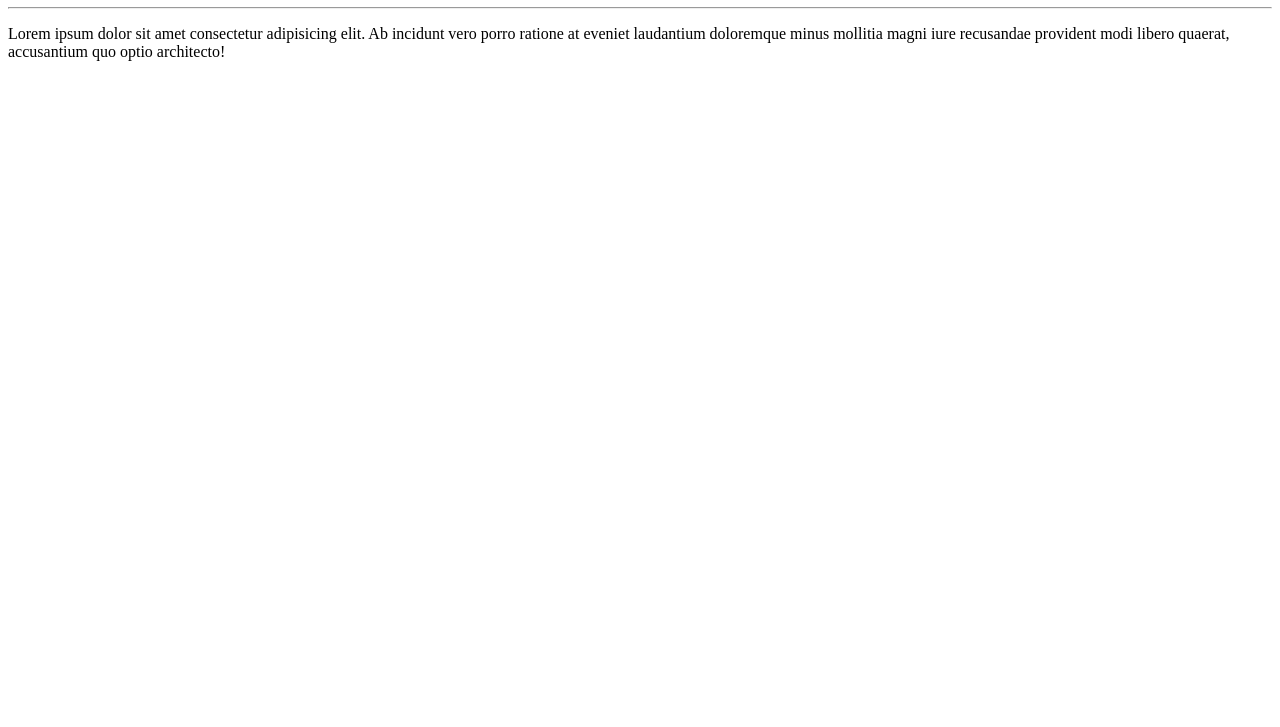
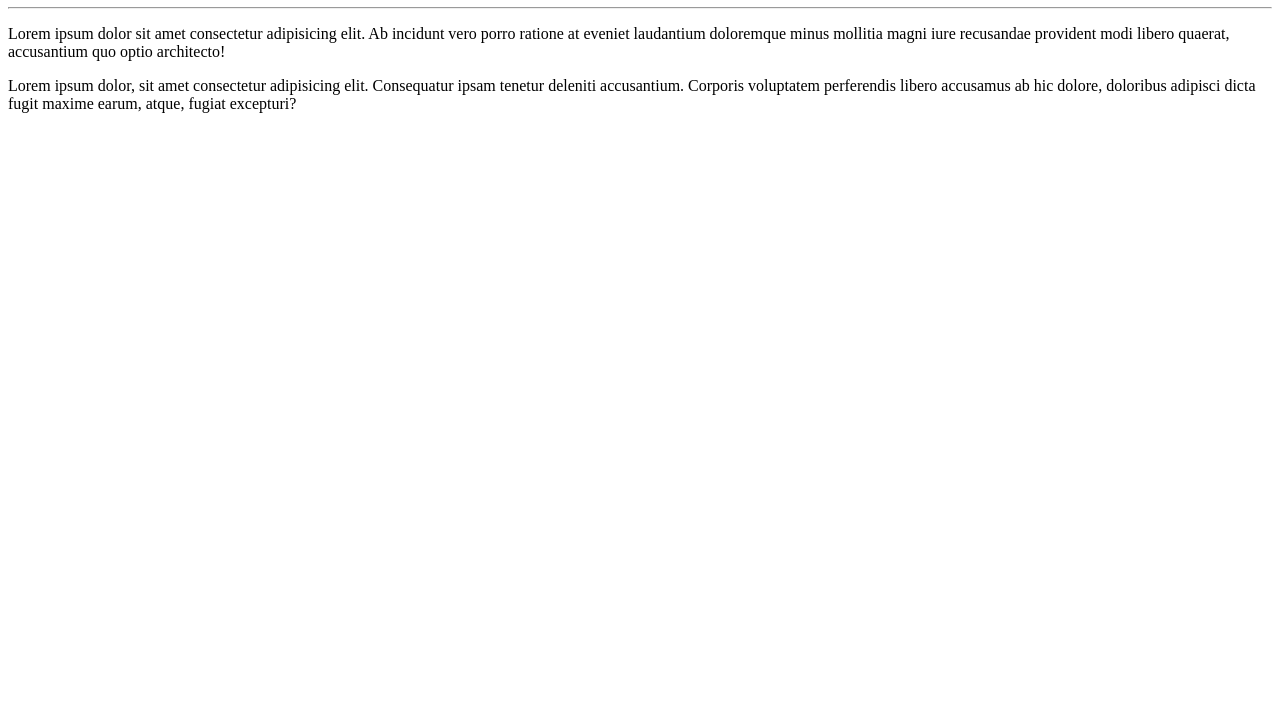
Before and after one commit to Kenniaf/Ola-Mundo, a plain HTML site: page site-exemplo/index.html in a window 1280 px wide. Shown: the part 73-800 px from the top of the page. Drawn offline with Linux system fonts and the light colour scheme.

Commit message:
adicionei novo parágrafo

```diff
--- a/site-exemplo/index.html
+++ b/site-exemplo/index.html
@@ -9,5 +9,6 @@
     <h1>Olá, Mundo!</h1>
     <hr>
     <p>Lorem ipsum dolor sit amet consectetur adipisicing elit. Ab incidunt vero porro ratione at eveniet laudantium doloremque minus mollitia magni iure recusandae provident modi libero quaerat, accusantium quo optio architecto!</p>
+    <p>Lorem ipsum dolor, sit amet consectetur adipisicing elit. Consequatur ipsam tenetur deleniti accusantium. Corporis voluptatem perferendis libero accusamus ab hic dolore, doloribus adipisci dicta fugit maxime earum, atque, fugiat excepturi?</p>
 </body>
 </html>
```
